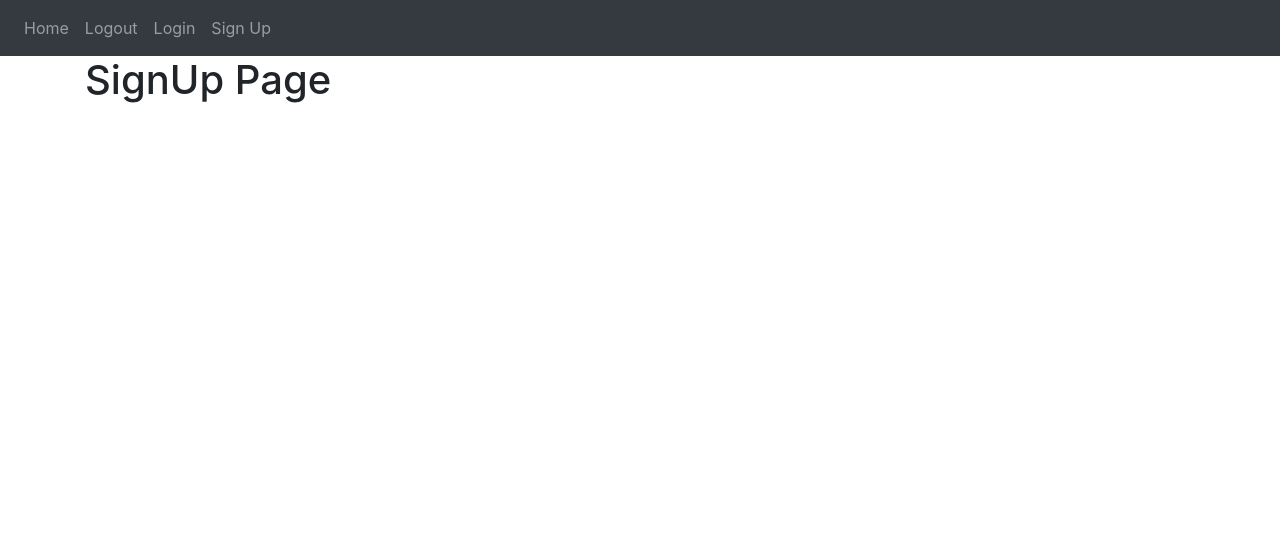
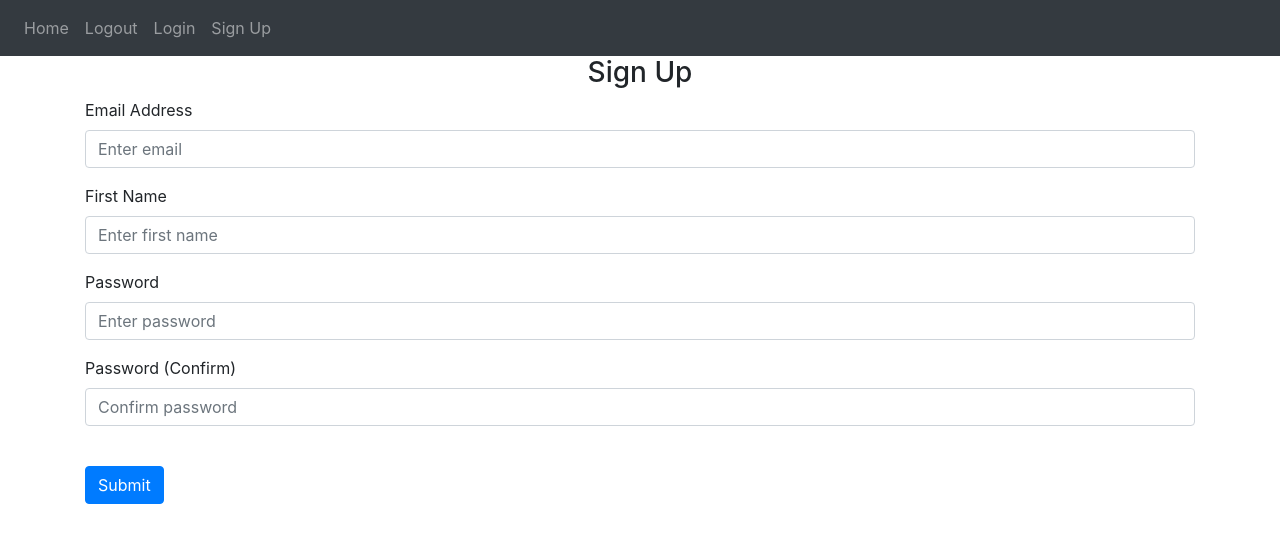
Before and after one commit to NicoleMulela/DIY_HOME, a Flask app: page /signup in a window 1280 px wide. Shown: the top 543 px of the page. Run offline with Flask 2, Linux system fonts and the light colour scheme; some libraries are stand-ins or nearby versions.

Commit message:
sign up and login form added

```diff
--- a/website/template/sign-up.html
+++ b/website/template/sign-up.html
@@ -1,4 +1,48 @@
 {% extends "base.html" %} {% block title %}Sign Up{% endblock %}
 {%block content%}
-<h1>SignUp Page</h1>
-{%endblock%}
+<form method="POST">
+    <h3 align="center">Sign Up</h3>
+    <div class="form-group">
+      <label for="email">Email Address</label>
+      <input
+        type="email"
+        class="form-control"
+        id="email"
+        name="email"
+        placeholder="Enter email"
+      />
+    </div>
+    <div class="form-group">
+      <label for="firstName">First Name</label>
+      <input
+        type="text"
+        class="form-control"
+        id="firstName"
+        name="firstName"
+        placeholder="Enter first name"
+      />
+    </div>
+    <div class="form-group">
+      <label for="password1">Password</label>
+      <input
+        type="password"
+        class="form-control"
+        id="password1"
+        name="password1"
+        placeholder="Enter password"
+      />
+    </div>
+    <div class="form-group">
+      <label for="password2">Password (Confirm)</label>
+      <input
+        type="password"
+        class="form-control"
+        id="password2"
+        name="password2"
+        placeholder="Confirm password"
+      />
+    </div>
+    <br />
+    <button type="submit" class="btn btn-primary">Submit</button>
+  </form>
+  {%endblock%}
```
Also changed, not shown: website/template/login.html (+26 -2 lines).
